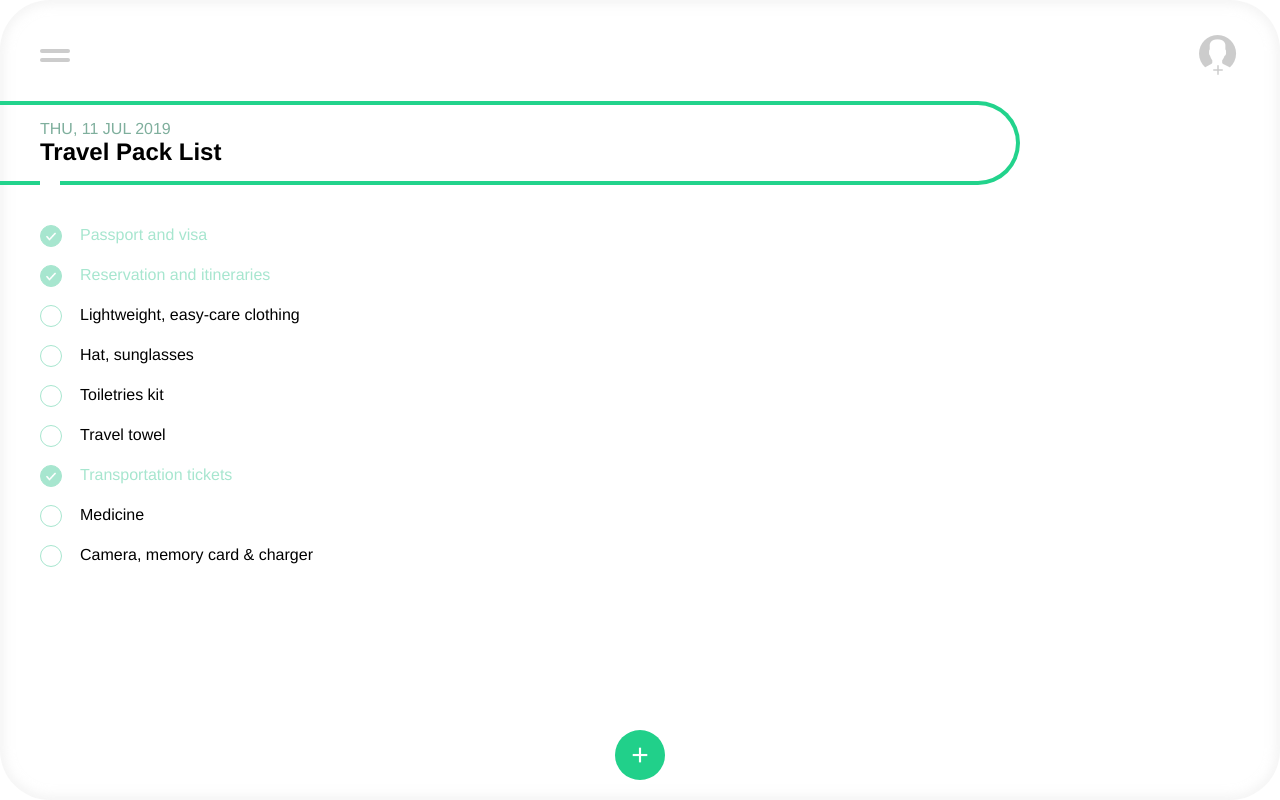
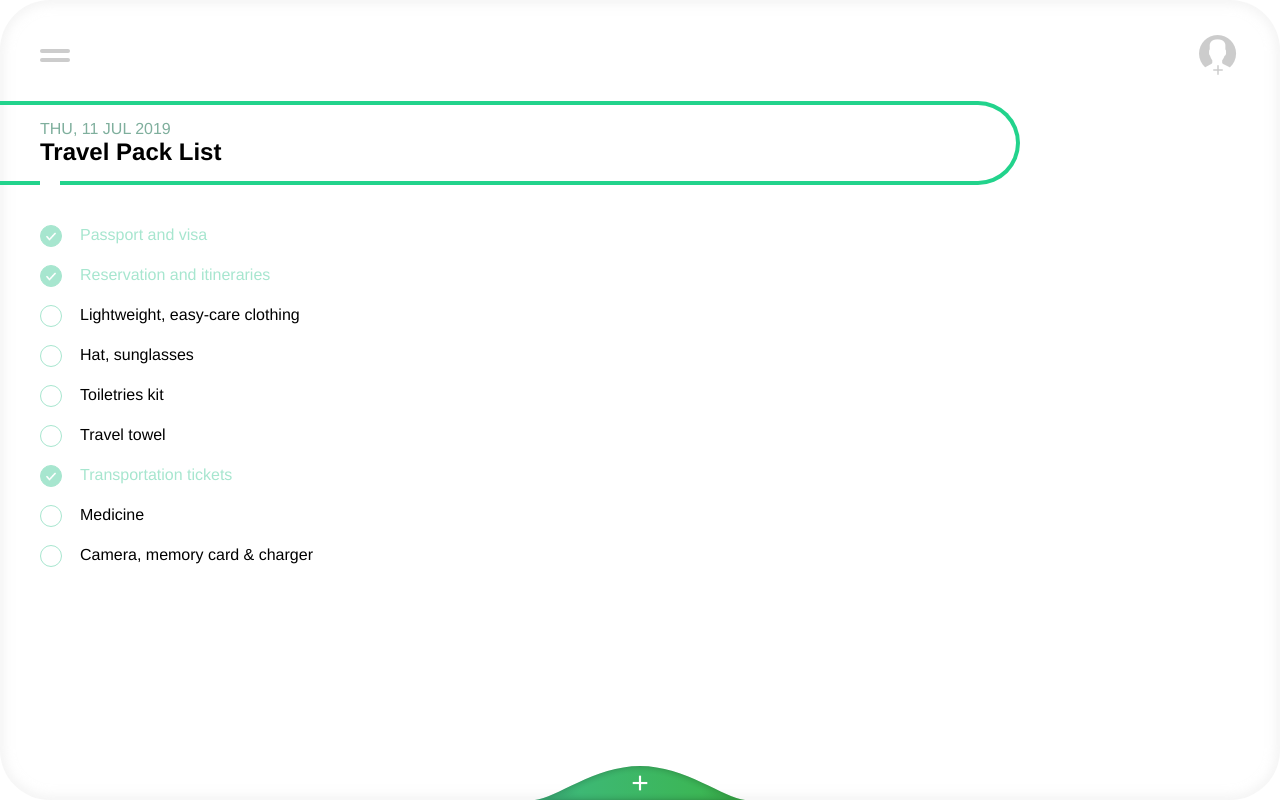
Before and after one commit to selcuksarikoz/vue-todo, a Vue app: page / in a window 1280 px wide. Built offline with nearby package versions, Linux system fonts and the light colour scheme.

Commit message:
add btn background added

```diff
--- a/src/components/Footer.vue
+++ b/src/components/Footer.vue
@@ -68,11 +68,9 @@ footer {
     color: #fff;
     font-size: 30px;
     font-weight: 500;
-    width: 50px;
-    height: 50px;
-    border-radius: 50%;
-    background-color: #21d08a;
-    margin: 20px auto;
+    width: 100%;
+    height: auto;
+    background: url("../assets/curl-d.svg") no-repeat center bottom;
     &:focus {
       outline: none;
     }
@@ -83,13 +81,15 @@ footer {
     right: 0px;
     margin: auto;
     width: 90%;
-    top: -40px;
+    bottom: 60px;
     input {
-      box-shadow: 0px 0px 20px 1px rgba(0, 0, 0, 0.3);
+      box-shadow: 0px 0px 10px 1px rgba(0, 0, 0, 0.2);
       width: 100%;
-      border: 1px solid #21d08a;
+      border: 1px solid rgba(#21d08a, 0.3);
       padding: 15px 10px;
       border-radius: 5px;
+      font-size: 14px;
+      font-weight: 300;
       &:focus {
         outline: none;
       }
--- a/src/components/ListItem.vue
+++ b/src/components/ListItem.vue
@@ -43,7 +43,6 @@ export default {
   },
   methods: {
     toggleEdit(event) {
-      console.log(this.$refs)
       event.preventDefault();
       if (!this.edit) {
         this.edit = true;
```
Also changed, not shown: src/assets/curl-d.svg (added), src/assets/curl-s.svg (added).
